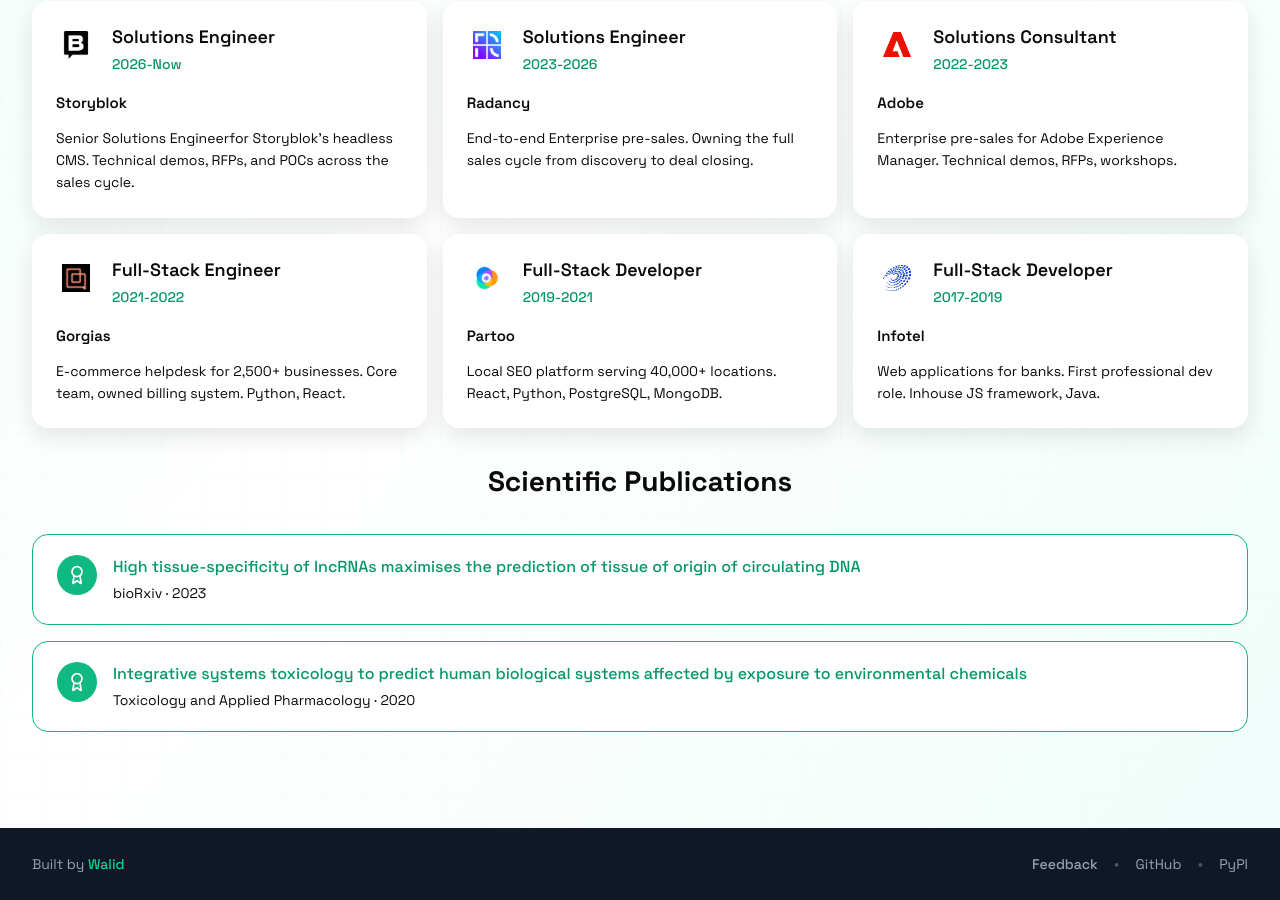
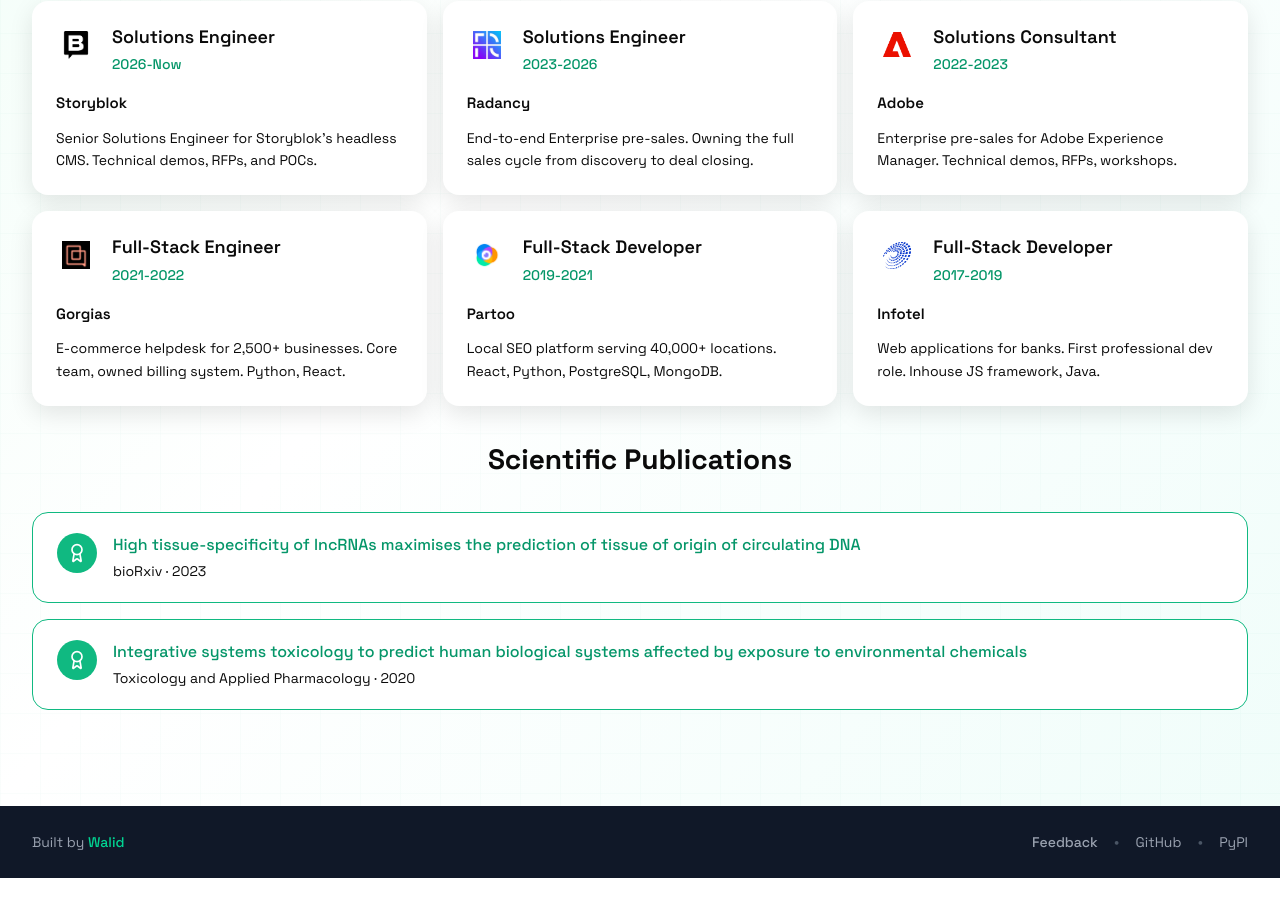
Before and after one commit to ewalid/rosetta, a React (Vite) app in the folder frontend/: page /about in a window 1280 px wide. Shown: the part 1600-2500 px from the top of the page. After the commit the page ends 2478 px from the top, so only its background shows below. Built offline with nearby package versions, Linux system fonts and the light colour scheme; no server answers.

Commit message:
typo (#36)

```diff
--- a/frontend/src/components/features/about/Timeline.tsx
+++ b/frontend/src/components/features/about/Timeline.tsx
@@ -6,7 +6,7 @@
     year: '2026-Now',
     title: 'Solutions Engineer',
     company: 'Storyblok',
-    description: 'Senior Solutions Engineerfor Storyblok’s headless CMS. Technical demos, RFPs, and POCs across the sales cycle.',
+    description: 'Senior Solutions Engineer for Storyblok’s headless CMS. Technical demos, RFPs, and POCs.',
     image: '/storyblok.png',
   },
   {
```
